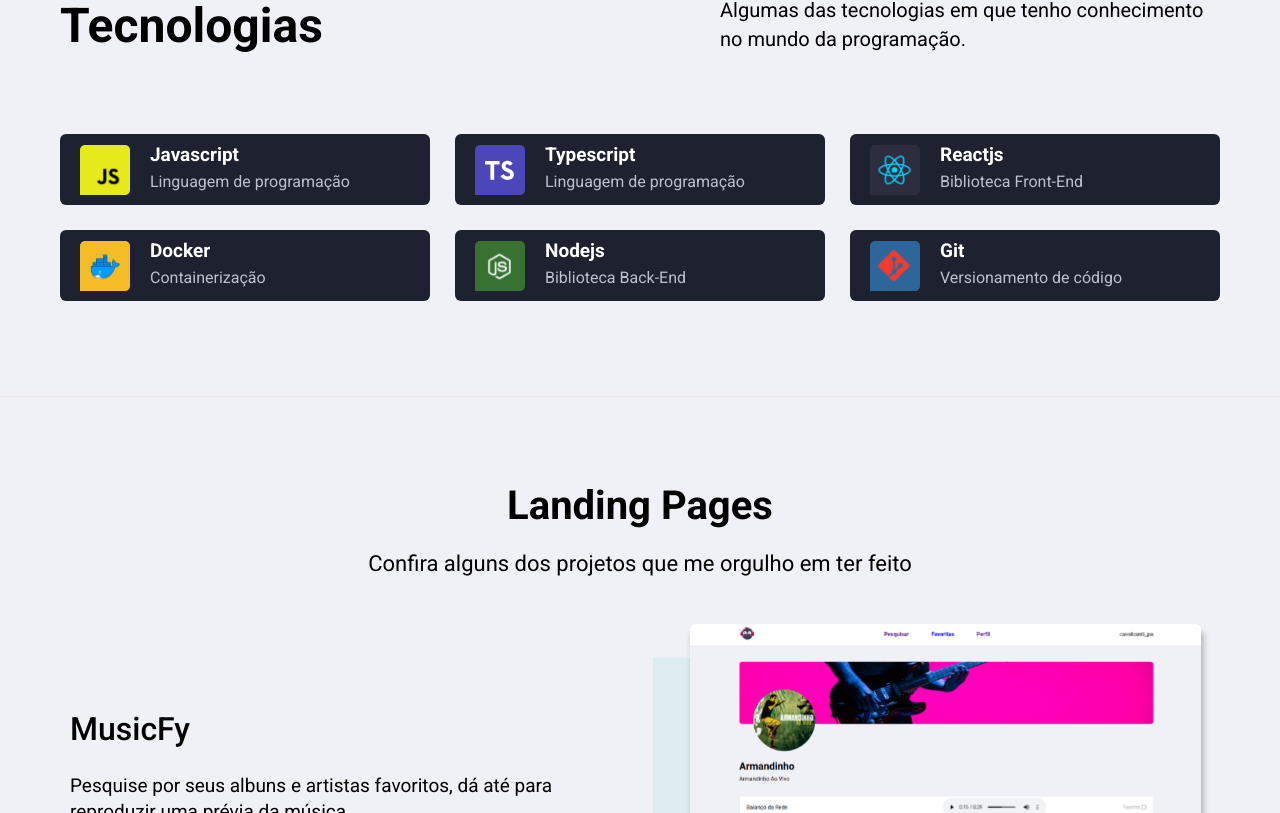
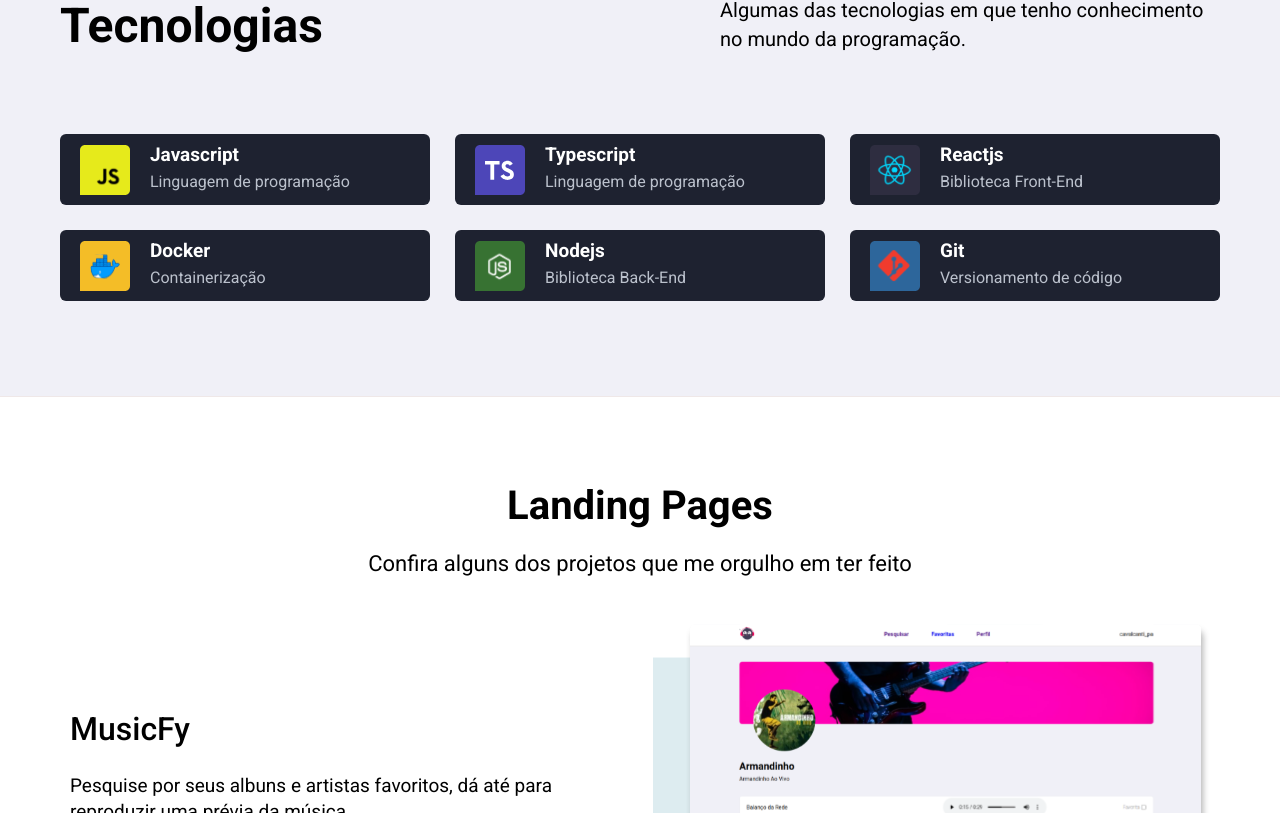
Before and after one commit to diegotimao/portifolio, a React (Create React App) app: page / in a window 1280 px wide. Shown: the part 1987-2800 px from the top of the page. Built offline with nearby package versions, Linux system fonts and the light colour scheme.

Commit message:
feat: Adicionando css theme darkmod

```diff
--- a/src/components/projects/styles.css
+++ b/src/components/projects/styles.css
@@ -1,6 +1,16 @@
-.container {
-  background: #ffffff;
+.container-lithe-theme {
+  background: white;
+  color: black;
   width: 100%;
+  transition: 1s;
+  padding-bottom: 55px;
+}
+
+.container-dark-theme {
+  background-color: #1D2226;
+  color: white;
+  width: 100%;
+  transition: 1s;
   padding-bottom: 55px;
 }
 
@@ -12,7 +22,6 @@
 
 .info-project {
   align-items: center;
-  color: black;
   display: flex;
   flex-direction: column;
   gap: 20px;
@@ -56,7 +65,6 @@
 
 
 .card-info {
-  color: black;
   display: flex;
   flex-direction: column;
   gap: 25px;
```
